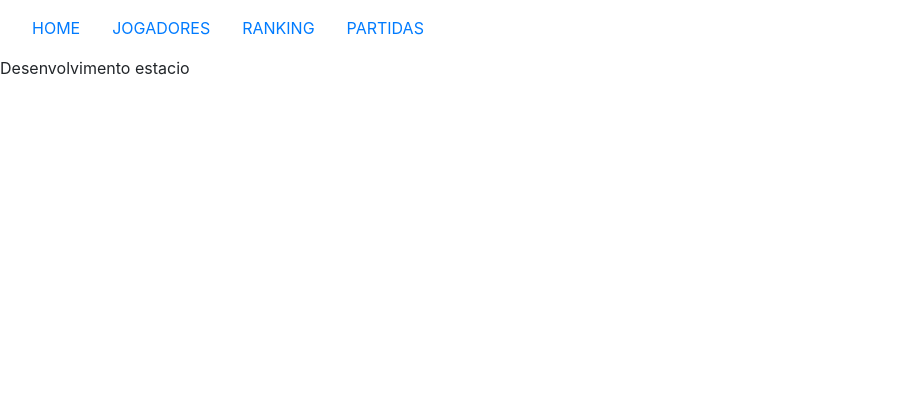
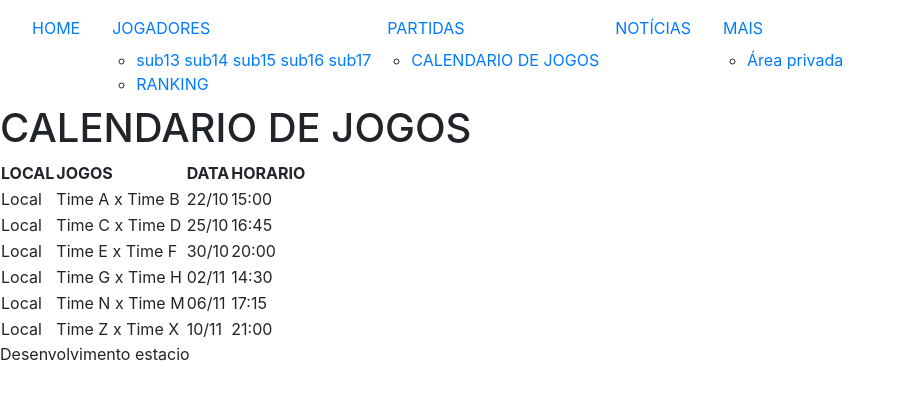
Before and after one commit to Wilson-Pedro/escolinha-de-futebol, a PHP site: page /calendario.php in a window 1280 px wide. Shown: the top 400 px of the page, without its empty margins (0-904 px from the left). Run offline with PHP 8.4, Linux system fonts and the light colour scheme; some libraries are stand-ins or nearby versions.

Commit message:
Calendario

```diff
--- a/html/calendario.php
+++ b/html/calendario.php
@@ -1,5 +1,6 @@
 <!DOCTYPE html>
 <html lang="pt-br">
+
 <head>
   <meta charset="UTF-8">
   <meta http-equiv="X-UA-Compatible" content="IE=edge">
@@ -8,32 +9,106 @@
   <link rel="stylesheet" href="../css/layout.css">
   <link rel="stylesheet" href="lyon.jpg">
   <link rel="shortcut icon" href="../img/favicon/favicon.png" type="image/x-icon">
+  <link rel="stylesheet" href="../css/calendario.css">
   <title>Calendario</title>
 </head>
+
 <body>
   <header class="navbar navbar-light bg-gradient">
-        <nav>
+    <nav class="dp-menu">
       <ul class="nav">
         <li class="nav-item ">
-                <a class="nav-link" href="index.html">HOME</a>
+          <a class="nav-link" href="index.php">HOME</a>
         </li>
         <li class="nav-item">
           <a class="nav-link" href="#">JOGADORES</a>
+          <ul class="sub-menu" id="sobrepor">
+            <li>
+              <a href="#">sub13</a>
+              <a href="#">sub14</a>
+              <a href="#">sub15</a>
+              <a href="#">sub16</a>
+              <a href="#">sub17</a>
+            </li>
+            <li>
+              <a href="ranking.php">RANKING</a>
+            </li>
+          </ul>
         </li>
         <li class="nav-item">
-                <a class="nav-link"  href="ranking.html">RANKING</a>
+          <a class="nav-link" href="#" id="marcado">PARTIDAS</a>
+          <ul class="sub-menu">
+            <li>
+              <a href="calendario.php">CALENDARIO DE JOGOS</a>
+            </li>
+          </ul>
         </li>
         <li class="nav-item">
-                <a class="nav-link" href="#">PARTIDAS</a>
+          <a class="nav-link" href="noticiais.php">NOTÍCIAS</a>
+        </li>
+        <li class="nav-item">
+          <a class="nav-link" href="noticiais.php">MAIS</a>
+          <ul class="sub-menu" id="sobrepor">
+            <li>
+              <a href="login.php">Área privada</a>
+            </li>
+          </ul>
         </li>
       </ul>
     </nav>
   </header>
   <main>
-
+    <h1 id="calendarioDeJogos">CALENDARIO DE JOGOS</h1>
+    <table>
+      <thead>
+        <tr>
+          <th>LOCAL</th>
+          <th>JOGOS</th>
+          <th>DATA</th>
+          <th>HORARIO</th>
+        </tr>
+      </thead>
+      <tr>
+        <td>Local</td>
+        <td>Time A x Time B</td>
+        <td>22/10</td>
+        <td>15:00</td>
+      </tr>
+      <tr>
+        <td>Local</td>
+        <td>Time C x Time D</td>
+        <td>25/10</td>
+        <td>16:45</td>
+      </tr>
+      <tr>
+        <td>Local</td>
+        <td>Time E x Time F</td>
+        <td>30/10</td>
+        <td>20:00</td>
+      </tr>
+      <tr>
+        <td>Local</td>
+        <td>Time G x Time H</td>
+        <td>02/11</td>
+        <td>14:30</td>
+      </tr>
+      <tr>
+        <td>Local</td>
+        <td>Time N x Time M</td>
+        <td>06/11</td>
+        <td>17:15</td>
+      </tr>
+      <tr>
+        <td>Local</td>
+        <td>Time Z x Time X</td>
+        <td>10/11</td>
+        <td>21:00</td>
+      </tr>
+    </table>
   </main>
   <footer>
     <p class="mb-0">Desenvolvimento estacio</p>
   </footer>
 </body>
+
 </html>
--- a/html/subs/sub13.php
+++ b/html/subs/sub13.php
@@ -6,7 +6,6 @@
     <meta http-equiv="X-UA-Compatible" content="IE=edge">
     <meta name="viewport" content="width=device-width, initial-scale=1.0">
     <link rel="stylesheet" href="../../css/sub13.css">
-    <link rel="stylesheet" href="../../css/layout.css">
     <!-- Bootstrap CSS -->
   <link rel="stylesheet" href="https://stackpath.bootstrapcdn.com/bootstrap/4.1.3/css/bootstrap.min.css"
   integrity="sha384-MCw98/SFnGE8fJT3GXwEOngsV7Zt27NXFoaoApmYm81iuXoPkFOJwJ8ERdknLPMO" crossorigin="anonymous">
```
Also changed, not shown: css/calendario.css (added, +31 -0 lines), html/index.php (+14 -2 lines), html/login.php (+2 -46 lines), html/noticiais.php (+12 -8 lines), html/ranking.php (+19 -2 lines), js/login.js (added, +43 -0 lines). Lines whose indentation alone changed are shown as unchanged.
